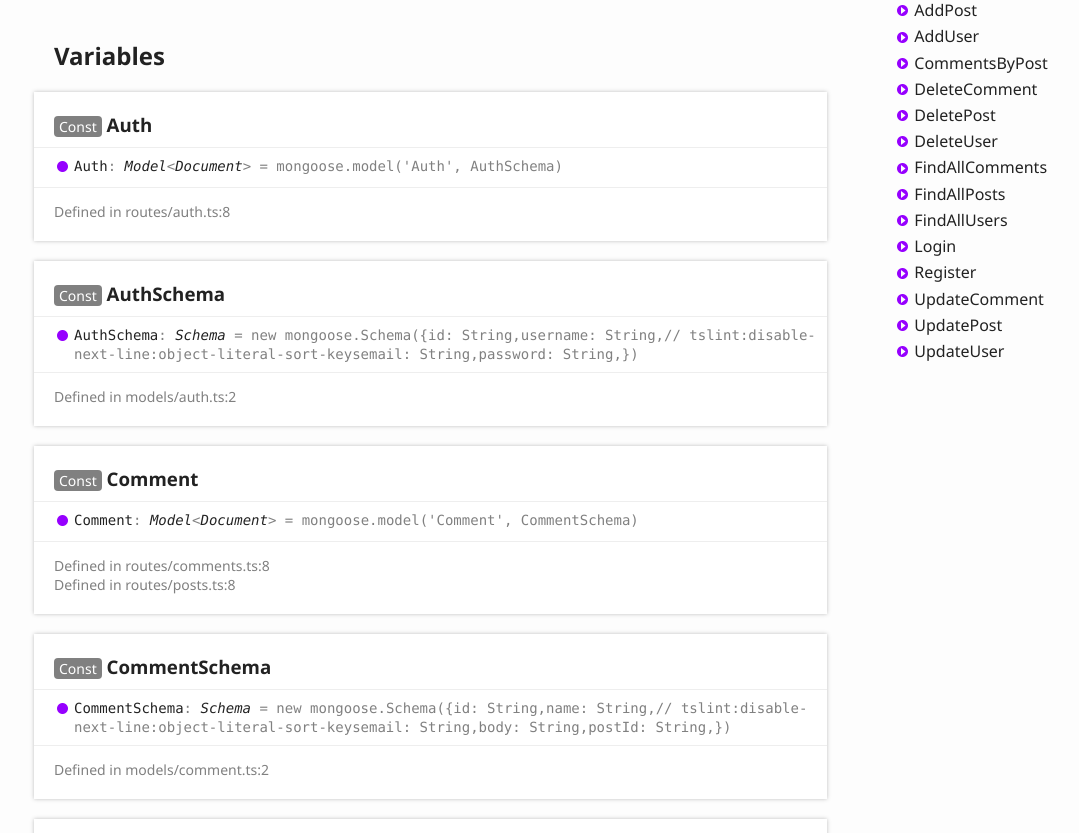
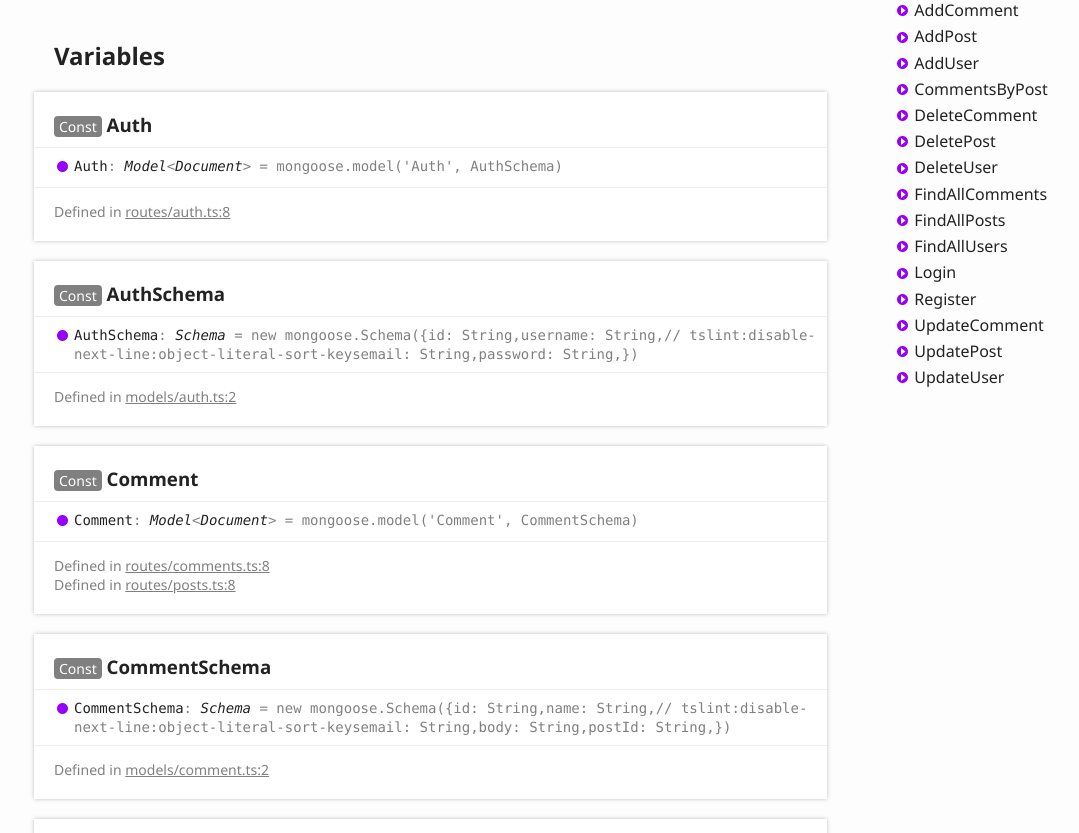
Before and after one commit to JawharJarrar/BackendNode, a website: page doc/globals.html in a window 1280 px wide. Shown: the part 772-1605 px from the top of the page, without its empty margins (6-1085 px from the left). Drawn offline with Linux system fonts and the light colour scheme.

```diff
--- a/doc/globals.html
+++ b/doc/globals.html
@@ -80,6 +80,7 @@
 								<li class="tsd-kind-variable"><a href="globals.html#authschema" class="tsd-kind-icon">Auth<wbr>Schema</a></li>
 								<li class="tsd-kind-variable tsd-is-not-exported"><a href="globals.html#comment" class="tsd-kind-icon">Comment</a></li>
 								<li class="tsd-kind-variable"><a href="globals.html#commentschema" class="tsd-kind-icon">Comment<wbr>Schema</a></li>
+								<li class="tsd-kind-variable tsd-is-not-exported"><a href="globals.html#port" class="tsd-kind-icon">PORT</a></li>
 								<li class="tsd-kind-variable tsd-is-not-exported"><a href="globals.html#post" class="tsd-kind-icon">Post</a></li>
 								<li class="tsd-kind-variable"><a href="globals.html#postschema" class="tsd-kind-icon">Post<wbr>Schema</a></li>
 								<li class="tsd-kind-variable tsd-is-not-exported"><a href="globals.html#user" class="tsd-kind-icon">User</a></li>
@@ -126,7 +127,7 @@
 					<div class="tsd-signature tsd-kind-icon">Auth<span class="tsd-signature-symbol">:</span> <span class="tsd-signature-type">Model</span><span class="tsd-signature-symbol">&lt;</span><span class="tsd-signature-type">Document</span><span class="tsd-signature-symbol">&gt;</span><span class="tsd-signature-symbol"> =&nbsp;mongoose.model(&#x27;Auth&#x27;, AuthSchema)</span></div>
 					<aside class="tsd-sources">
 						<ul>
-							<li>Defined in routes/auth.ts:8</li>
+							<li>Defined in <a href="https://github.com/JawharJarrar/BackendNode/blob/1545f50/lib/routes/auth.ts#L8">routes/auth.ts:8</a></li>
 						</ul>
 					</aside>
 				</section>
@@ -136,7 +137,7 @@
 					<div class="tsd-signature tsd-kind-icon">Auth<wbr>Schema<span class="tsd-signature-symbol">:</span> <span class="tsd-signature-type">Schema</span><span class="tsd-signature-symbol"> =&nbsp;new mongoose.Schema({id: String,username: String,// tslint:disable-next-line:object-literal-sort-keysemail: String,password: String,})</span></div>
 					<aside class="tsd-sources">
 						<ul>
-							<li>Defined in models/auth.ts:2</li>
+							<li>Defined in <a href="https://github.com/JawharJarrar/BackendNode/blob/1545f50/lib/models/auth.ts#L2">models/auth.ts:2</a></li>
 						</ul>
 					</aside>
 				</section>
@@ -146,8 +147,8 @@
 					<div class="tsd-signature tsd-kind-icon">Comment<span class="tsd-signature-symbol">:</span> <span class="tsd-signature-type">Model</span><span class="tsd-signature-symbol">&lt;</span><span class="tsd-signature-type">Document</span><span class="tsd-signature-symbol">&gt;</span><span class="tsd-signature-symbol"> =&nbsp;mongoose.model(&#x27;Comment&#x27;, CommentSchema)</span></div>
 					<aside class="tsd-sources">
 						<ul>
-							<li>Defined in routes/comments.ts:8</li>
-							<li>Defined in routes/posts.ts:8</li>
+							<li>Defined in <a href="https://github.com/JawharJarrar/BackendNode/blob/1545f50/lib/routes/comments.ts#L8">routes/comments.ts:8</a></li>
+							<li>Defined in <a href="https://github.com/JawharJarrar/BackendNode/blob/1545f50/lib/routes/posts.ts#L8">routes/posts.ts:8</a></li>
 						</ul>
 					</aside>
 				</section>
@@ -157,7 +158,17 @@
 					<div class="tsd-signature tsd-kind-icon">Comment<wbr>Schema<span class="tsd-signature-symbol">:</span> <span class="tsd-signature-type">Schema</span><span class="tsd-signature-symbol"> =&nbsp;new mongoose.Schema({id: String,name: String,// tslint:disable-next-line:object-literal-sort-keysemail: String,body: String,postId: String,})</span></div>
 					<aside class="tsd-sources">
 						<ul>
-							<li>Defined in models/comment.ts:2</li>
+							<li>Defined in <a href="https://github.com/JawharJarrar/BackendNode/blob/1545f50/lib/models/comment.ts#L2">models/comment.ts:2</a></li>
+						</ul>
+					</aside>
+				</section>
+				<section class="tsd-panel tsd-member tsd-kind-variable tsd-is-not-exported">
+					<a name="port" class="tsd-anchor"></a>
+					<h3><span class="tsd-flag ts-flagConst">Const</span> PORT</h3>
+					<div class="tsd-signature tsd-kind-icon">PORT<span class="tsd-signature-symbol">:</span> <span class="tsd-signature-type">3000</span><span class="tsd-signature-symbol"> =&nbsp;3000</span></div>
+					<aside class="tsd-sources">
+						<ul>
+							<li>Defined in <a href="https://github.com/JawharJarrar/BackendNode/blob/1545f50/lib/www.ts#L2">www.ts:2</a></li>
 						</ul>
 					</aside>
 				</section>
@@ -167,7 +178,7 @@
 					<div class="tsd-signature tsd-kind-icon">Post<span class="tsd-signature-symbol">:</span> <span class="tsd-signature-type">Model</span><span class="tsd-signature-symbol">&lt;</span><span class="tsd-signature-type">Document</span><span class="tsd-signature-symbol">&gt;</span><span class="tsd-signature-symbol"> =&nbsp;mongoose.model(&#x27;Post&#x27;, PostSchema)</span></div>
 					<aside class="tsd-sources">
 						<ul>
-							<li>Defined in routes/posts.ts:9</li>
+							<li>Defined in <a href="https://github.com/JawharJarrar/BackendNode/blob/1545f50/lib/routes/posts.ts#L9">routes/posts.ts:9</a></li>
 						</ul>
 					</aside>
 				</section>
@@ -177,7 +188,7 @@
 					<div class="tsd-signature tsd-kind-icon">Post<wbr>Schema<span class="tsd-signature-symbol">:</span> <span class="tsd-signature-type">Schema</span><span class="tsd-signature-symbol"> =&nbsp;new mongoose.Schema({id: String,userId: Number,// tslint:disable-next-line:object-literal-sort-keystitle: String,body: String,})</span></div>
 					<aside class="tsd-sources">
 						<ul>
-							<li>Defined in models/post.ts:2</li>
+							<li>Defined in <a href="https://github.com/JawharJarrar/BackendNode/blob/1545f50/lib/models/post.ts#L2">models/post.ts:2</a></li>
 						</ul>
 					</aside>
 				</section>
@@ -187,7 +198,7 @@
 					<div class="tsd-signature tsd-kind-icon">User<span class="tsd-signature-symbol">:</span> <span class="tsd-signature-type">Model</span><span class="tsd-signature-symbol">&lt;</span><span class="tsd-signature-type">Document</span><span class="tsd-signature-symbol">&gt;</span><span class="tsd-signature-symbol"> =&nbsp;mongoose.model(&#x27;User&#x27;, UserSchema)</span></div>
 					<aside class="tsd-sources">
 						<ul>
-							<li>Defined in routes/users.ts:8</li>
+							<li>Defined in <a href="https://github.com/JawharJarrar/BackendNode/blob/1545f50/lib/routes/users.ts#L8">routes/users.ts:8</a></li>
 						</ul>
 					</aside>
 				</section>
@@ -197,7 +208,7 @@
 					<div class="tsd-signature tsd-kind-icon">User<wbr>Schema<span class="tsd-signature-symbol">:</span> <span class="tsd-signature-type">Schema</span><span class="tsd-signature-symbol"> =&nbsp;new mongoose.Schema({id: String,name: String,username: String,// tslint:disable-next-line:object-literal-sort-keysemail: String,phone: String,website: String,company: {bs: String,catchPhrase: String,name: String,},address: {street: String,suite: String,// tslint:disable-next-line:object-literal-sort-keyscity: String,zipcode: String,geo: {lat: String,lng: String,},},})</span></div>
 					<aside class="tsd-sources">
 						<ul>
-							<li>Defined in models/user.ts:3</li>
+							<li>Defined in <a href="https://github.com/JawharJarrar/BackendNode/blob/1545f50/lib/models/user.ts#L3">models/user.ts:3</a></li>
 						</ul>
 					</aside>
 				</section>
@@ -207,7 +218,7 @@
 					<div class="tsd-signature tsd-kind-icon">auth<wbr>Router<span class="tsd-signature-symbol">:</span> <span class="tsd-signature-type">any</span><span class="tsd-signature-symbol"> =&nbsp;require(&#x27;./routes/auth&#x27;)</span></div>
 					<aside class="tsd-sources">
 						<ul>
-							<li>Defined in app.ts:12</li>
+							<li>Defined in <a href="https://github.com/JawharJarrar/BackendNode/blob/1545f50/lib/app.ts#L12">app.ts:12</a></li>
 						</ul>
 					</aside>
 				</section>
@@ -217,7 +228,7 @@
 					<div class="tsd-signature tsd-kind-icon">comments<wbr>Router<span class="tsd-signature-symbol">:</span> <span class="tsd-signature-type">any</span><span class="tsd-signature-symbol"> =&nbsp;require(&#x27;./routes/comments&#x27;)</span></div>
 					<aside class="tsd-sources">
 						<ul>
-							<li>Defined in app.ts:11</li>
+							<li>Defined in <a href="https://github.com/JawharJarrar/BackendNode/blob/1545f50/lib/app.ts#L11">app.ts:11</a></li>
 						</ul>
 					</aside>
 				</section>
@@ -227,7 +238,7 @@
 					<div class="tsd-signature tsd-kind-icon">connection<span class="tsd-signature-symbol">:</span> <span class="tsd-signature-type">any</span><span class="tsd-signature-symbol"> =&nbsp;mysql.createPool({host: &#x27;localhost&#x27;,user: &#x27;root&#x27;,password: &#x27;jarrar&#x27;,database: &#x27;demo&#x27;,})</span></div>
 					<aside class="tsd-sources">
 						<ul>
-							<li>Defined in database.ts:5</li>
+							<li>Defined in <a href="https://github.com/JawharJarrar/BackendNode/blob/1545f50/lib/database.ts#L5">database.ts:5</a></li>
 						</ul>
 					</aside>
 				</section>
@@ -237,10 +248,10 @@
 					<div class="tsd-signature tsd-kind-icon">db<span class="tsd-signature-symbol">:</span> <span class="tsd-signature-type">any</span><span class="tsd-signature-symbol"> =&nbsp;require  (&#x27;../database&#x27;)</span></div>
 					<aside class="tsd-sources">
 						<ul>
-							<li>Defined in routes/auth.ts:7</li>
-							<li>Defined in routes/comments.ts:7</li>
-							<li>Defined in routes/posts.ts:7</li>
-							<li>Defined in routes/users.ts:7</li>
+							<li>Defined in <a href="https://github.com/JawharJarrar/BackendNode/blob/1545f50/lib/routes/auth.ts#L7">routes/auth.ts:7</a></li>
+							<li>Defined in <a href="https://github.com/JawharJarrar/BackendNode/blob/1545f50/lib/routes/comments.ts#L7">routes/comments.ts:7</a></li>
+							<li>Defined in <a href="https://github.com/JawharJarrar/BackendNode/blob/1545f50/lib/routes/posts.ts#L7">routes/posts.ts:7</a></li>
+							<li>Defined in <a href="https://github.com/JawharJarrar/BackendNode/blob/1545f50/lib/routes/users.ts#L7">routes/users.ts:7</a></li>
 						</ul>
 					</aside>
 				</section>
@@ -250,7 +261,7 @@
 					<div class="tsd-signature tsd-kind-icon">mysql<span class="tsd-signature-symbol">:</span> <span class="tsd-signature-type">any</span><span class="tsd-signature-symbol"> =&nbsp;require(&#x27;mysql&#x27;)</span></div>
 					<aside class="tsd-sources">
 						<ul>
-							<li>Defined in database.ts:4</li>
+							<li>Defined in <a href="https://github.com/JawharJarrar/BackendNode/blob/1545f50/lib/database.ts#L4">database.ts:4</a></li>
 						</ul>
 					</aside>
 					<div class="tsd-comment tsd-typography">
@@ -265,7 +276,7 @@
 					<div class="tsd-signature tsd-kind-icon">posts<wbr>Router<span class="tsd-signature-symbol">:</span> <span class="tsd-signature-type">any</span><span class="tsd-signature-symbol"> =&nbsp;require(&#x27;./routes/posts&#x27;)</span></div>
 					<aside class="tsd-sources">
 						<ul>
-							<li>Defined in app.ts:10</li>
+							<li>Defined in <a href="https://github.com/JawharJarrar/BackendNode/blob/1545f50/lib/app.ts#L10">app.ts:10</a></li>
 						</ul>
 					</aside>
 				</section>
@@ -275,10 +286,10 @@
 					<div class="tsd-signature tsd-kind-icon">router<span class="tsd-signature-symbol">:</span> <span class="tsd-signature-type">Router</span><span class="tsd-signature-symbol"> =&nbsp;express.Router()</span></div>
 					<aside class="tsd-sources">
 						<ul>
-							<li>Defined in routes/auth.ts:6</li>
-							<li>Defined in routes/comments.ts:6</li>
-							<li>Defined in routes/posts.ts:6</li>
-							<li>Defined in routes/users.ts:6</li>
+							<li>Defined in <a href="https://github.com/JawharJarrar/BackendNode/blob/1545f50/lib/routes/auth.ts#L6">routes/auth.ts:6</a></li>
+							<li>Defined in <a href="https://github.com/JawharJarrar/BackendNode/blob/1545f50/lib/routes/comments.ts#L6">routes/comments.ts:6</a></li>
+							<li>Defined in <a href="https://github.com/JawharJarrar/BackendNode/blob/1545f50/lib/routes/posts.ts#L6">routes/posts.ts:6</a></li>
+							<li>Defined in <a href="https://github.com/JawharJarrar/BackendNode/blob/1545f50/lib/routes/users.ts#L6">routes/users.ts:6</a></li>
 						</ul>
 					</aside>
 				</section>
@@ -288,10 +299,10 @@
 					<div class="tsd-signature tsd-kind-icon">shortid<span class="tsd-signature-symbol">:</span> <span class="tsd-signature-type">any</span><span class="tsd-signature-symbol"> =&nbsp;require(&#x27;shortid&#x27;)</span></div>
 					<aside class="tsd-sources">
 						<ul>
-							<li>Defined in routes/auth.ts:5</li>
-							<li>Defined in routes/comments.ts:5</li>
-							<li>Defined in routes/posts.ts:5</li>
-							<li>Defined in routes/users.ts:5</li>
+							<li>Defined in <a href="https://github.com/JawharJarrar/BackendNode/blob/1545f50/lib/routes/auth.ts#L5">routes/auth.ts:5</a></li>
+							<li>Defined in <a href="https://github.com/JawharJarrar/BackendNode/blob/1545f50/lib/routes/comments.ts#L5">routes/comments.ts:5</a></li>
+							<li>Defined in <a href="https://github.com/JawharJarrar/BackendNode/blob/1545f50/lib/routes/posts.ts#L5">routes/posts.ts:5</a></li>
+							<li>Defined in <a href="https://github.com/JawharJarrar/BackendNode/blob/1545f50/lib/routes/users.ts#L5">routes/users.ts:5</a></li>
 						</ul>
 					</aside>
 				</section>
@@ -301,7 +312,7 @@
 					<div class="tsd-signature tsd-kind-icon">users<wbr>Router<span class="tsd-signature-symbol">:</span> <span class="tsd-signature-type">any</span><span class="tsd-signature-symbol"> =&nbsp;require(&#x27;./routes/users&#x27;)</span></div>
 					<aside class="tsd-sources">
 						<ul>
-							<li>Defined in app.ts:9</li>
+							<li>Defined in <a href="https://github.com/JawharJarrar/BackendNode/blob/1545f50/lib/app.ts#L9">app.ts:9</a></li>
 						</ul>
 					</aside>
 					<div class="tsd-comment tsd-typography">
@@ -323,7 +334,7 @@
 						<li class="tsd-description">
 							<aside class="tsd-sources">
 								<ul>
-									<li>Defined in routes/comments.ts:54</li>
+									<li>Defined in <a href="https://github.com/JawharJarrar/BackendNode/blob/1545f50/lib/routes/comments.ts#L54">routes/comments.ts:54</a></li>
 								</ul>
 							</aside>
 							<h4 class="tsd-parameters-title">Parameters</h4>
@@ -352,7 +363,7 @@
 						<li class="tsd-description">
 							<aside class="tsd-sources">
 								<ul>
-									<li>Defined in routes/posts.ts:74</li>
+									<li>Defined in <a href="https://github.com/JawharJarrar/BackendNode/blob/1545f50/lib/routes/posts.ts#L74">routes/posts.ts:74</a></li>
 								</ul>
 							</aside>
 							<h4 class="tsd-parameters-title">Parameters</h4>
@@ -378,7 +389,7 @@
 						<li class="tsd-description">
 							<aside class="tsd-sources">
 								<ul>
-									<li>Defined in routes/users.ts:60</li>
+									<li>Defined in <a href="https://github.com/JawharJarrar/BackendNode/blob/1545f50/lib/routes/users.ts#L61">routes/users.ts:61</a></li>
 								</ul>
 							</aside>
 							<h4 class="tsd-parameters-title">Parameters</h4>
@@ -407,7 +418,7 @@
 						<li class="tsd-description">
 							<aside class="tsd-sources">
 								<ul>
-									<li>Defined in routes/posts.ts:32</li>
+									<li>Defined in <a href="https://github.com/JawharJarrar/BackendNode/blob/1545f50/lib/routes/posts.ts#L32">routes/posts.ts:32</a></li>
 								</ul>
 							</aside>
 							<h4 class="tsd-parameters-title">Parameters</h4>
@@ -436,7 +447,7 @@
 						<li class="tsd-description">
 							<aside class="tsd-sources">
 								<ul>
-									<li>Defined in routes/comments.ts:20</li>
+									<li>Defined in <a href="https://github.com/JawharJarrar/BackendNode/blob/1545f50/lib/routes/comments.ts#L20">routes/comments.ts:20</a></li>
 								</ul>
 							</aside>
 							<div class="tsd-comment tsd-typography">
@@ -470,7 +481,7 @@
 						<li class="tsd-description">
 							<aside class="tsd-sources">
 								<ul>
-									<li>Defined in routes/posts.ts:60</li>
+									<li>Defined in <a href="https://github.com/JawharJarrar/BackendNode/blob/1545f50/lib/routes/posts.ts#L60">routes/posts.ts:60</a></li>
 								</ul>
 							</aside>
 							<h4 class="tsd-parameters-title">Parameters</h4>
@@ -499,7 +510,7 @@
 						<li class="tsd-description">
 							<aside class="tsd-sources">
 								<ul>
-									<li>Defined in routes/users.ts:46</li>
+									<li>Defined in <a href="https://github.com/JawharJarrar/BackendNode/blob/1545f50/lib/routes/users.ts#L47">routes/users.ts:47</a></li>
 								</ul>
 							</aside>
 							<h4 class="tsd-parameters-title">Parameters</h4>
@@ -528,7 +539,7 @@
 						<li class="tsd-description">
 							<aside class="tsd-sources">
 								<ul>
-									<li>Defined in routes/comments.ts:75</li>
+									<li>Defined in <a href="https://github.com/JawharJarrar/BackendNode/blob/1545f50/lib/routes/comments.ts#L75">routes/comments.ts:75</a></li>
 								</ul>
 							</aside>
 							<h4 class="tsd-parameters-title">Parameters</h4>
@@ -557,7 +568,7 @@
 						<li class="tsd-description">
 							<aside class="tsd-sources">
 								<ul>
-									<li>Defined in routes/posts.ts:23</li>
+									<li>Defined in <a href="https://github.com/JawharJarrar/BackendNode/blob/1545f50/lib/routes/posts.ts#L23">routes/posts.ts:23</a></li>
 								</ul>
 							</aside>
 							<div class="tsd-comment tsd-typography">
@@ -591,7 +602,7 @@
 						<li class="tsd-description">
 							<aside class="tsd-sources">
 								<ul>
-									<li>Defined in routes/users.ts:37</li>
+									<li>Defined in <a href="https://github.com/JawharJarrar/BackendNode/blob/1545f50/lib/routes/users.ts#L19">routes/users.ts:19</a></li>
 								</ul>
 							</aside>
 							<h4 class="tsd-parameters-title">Parameters</h4>
@@ -620,7 +631,7 @@
 						<li class="tsd-description">
 							<aside class="tsd-sources">
 								<ul>
-									<li>Defined in routes/auth.ts:39</li>
+									<li>Defined in <a href="https://github.com/JawharJarrar/BackendNode/blob/1545f50/lib/routes/auth.ts#L40">routes/auth.ts:40</a></li>
 								</ul>
 							</aside>
 							<h4 class="tsd-parameters-title">Parameters</h4>
@@ -649,7 +660,7 @@
 						<li class="tsd-description">
 							<aside class="tsd-sources">
 								<ul>
-									<li>Defined in routes/auth.ts:19</li>
+									<li>Defined in <a href="https://github.com/JawharJarrar/BackendNode/blob/1545f50/lib/routes/auth.ts#L19">routes/auth.ts:19</a></li>
 								</ul>
 							</aside>
 							<div class="tsd-comment tsd-typography">
@@ -683,7 +694,7 @@
 						<li class="tsd-description">
 							<aside class="tsd-sources">
 								<ul>
-									<li>Defined in routes/comments.ts:34</li>
+									<li>Defined in <a href="https://github.com/JawharJarrar/BackendNode/blob/1545f50/lib/routes/comments.ts#L34">routes/comments.ts:34</a></li>
 								</ul>
 							</aside>
 							<h4 class="tsd-parameters-title">Parameters</h4>
@@ -712,7 +723,7 @@
 						<li class="tsd-description">
 							<aside class="tsd-sources">
 								<ul>
-									<li>Defined in routes/posts.ts:41</li>
+									<li>Defined in <a href="https://github.com/JawharJarrar/BackendNode/blob/1545f50/lib/routes/posts.ts#L41">routes/posts.ts:41</a></li>
 								</ul>
 							</aside>
 							<h4 class="tsd-parameters-title">Parameters</h4>
@@ -741,7 +752,7 @@
 						<li class="tsd-description">
 							<aside class="tsd-sources">
 								<ul>
-									<li>Defined in routes/users.ts:16</li>
+									<li>Defined in <a href="https://github.com/JawharJarrar/BackendNode/blob/1545f50/lib/routes/users.ts#L27">routes/users.ts:27</a></li>
 								</ul>
 							</aside>
 							<h4 class="tsd-parameters-title">Parameters</h4>
@@ -786,6 +797,9 @@
 					</li>
 					<li class=" tsd-kind-variable">
 						<a href="globals.html#commentschema" class="tsd-kind-icon">Comment<wbr>Schema</a>
+					</li>
+					<li class=" tsd-kind-variable tsd-is-not-exported">
+						<a href="globals.html#port" class="tsd-kind-icon">PORT</a>
 					</li>
 					<li class=" tsd-kind-variable tsd-is-not-exported">
 						<a href="globals.html#post" class="tsd-kind-icon">Post</a>
--- a/lib/routes/auth.ts
+++ b/lib/routes/auth.ts
@@ -5,7 +5,7 @@
 const shortid = require('shortid');
 const router = express.Router();
 const db = require  ('../database');
-const Auth = mongoose.model('Auth', AuthSchema);
+const Auth = mongoose.model('auth', AuthSchema);
 /**
  * authentification apis
  */
--- a/lib/routes/comments.ts
+++ b/lib/routes/comments.ts
@@ -5,7 +5,7 @@
 const shortid = require('shortid');
 const router = express.Router();
 const db = require  ('../database');
-const Comment = mongoose.model('Comment', CommentSchema);
+const Comment = mongoose.model('comment', CommentSchema);
 /**
  * comments apis
  */
--- a/lib/routes/posts.ts
+++ b/lib/routes/posts.ts
@@ -5,8 +5,8 @@
 const shortid = require('shortid');
 const router = express.Router();
 const db = require  ('../database');
-const Comment = mongoose.model('Comment', CommentSchema);
-const Post = mongoose.model('Post', PostSchema);
+const Comment = mongoose.model('comment', CommentSchema);
+const Post = mongoose.model('post', PostSchema);
 
 /**
  * posts apis
--- a/lib/routes/users.ts
+++ b/lib/routes/users.ts
@@ -5,7 +5,7 @@
 const shortid = require('shortid');
 const router = express.Router();
 const db = require  ('../database');
-const User = mongoose.model('User', UserSchema);
+const User = mongoose.model('user', UserSchema);
 
 router.get('/', FindAllUsers);
 router.post('/', AddUser);
```
Also changed, not shown: doc/classes/app.html (+6 -3 lines), doc/index.html (+3 -0 lines), dist/routes/auth.js, dist/routes/users.js, dist/test/comments.js, dist/test/posts.js, dist/test/user.js, doc/assets/js/search.js, 7 other files.
